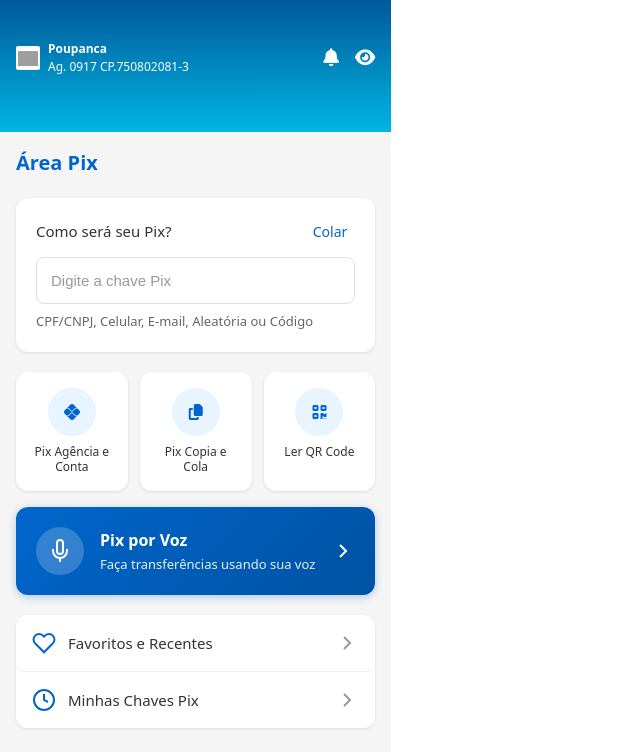
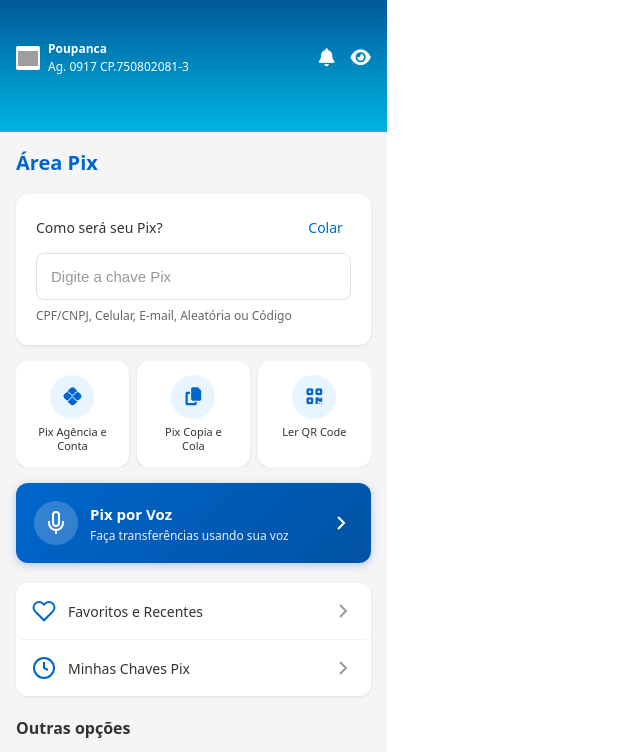
Before and after one commit to CaioLira18/SummerJobCaixa-PixPorVoz, a React (Vite) app: page /areaPix in a window 1280 px wide. Shown: the top 752 px of the page, without its empty margins (0-640 px from the left). Built offline with nearby package versions, Linux system fonts and the light colour scheme; grey boxes are pictures that could not be loaded.

Commit message:
[feat] - Update

```diff
--- a/src/css/TransacaoPage.css
+++ b/src/css/TransacaoPage.css
@@ -1,8 +1,8 @@
 .transacao-container {
   width: 100%;
+  min-height: 100vh;
   background-color: #f5f5f5;
-  display: flex;
-  flex-direction: column;
+  overflow-x: hidden;
 }
 
 .transacao-header {
@@ -12,6 +12,8 @@
   align-items: center;
   gap: 12px;
   box-shadow: 0 2px 8px rgba(0, 0, 0, 0.1);
+  width: 100%;
+  box-sizing: border-box;
 }
 
 .back-button {
@@ -23,6 +25,7 @@
   align-items: center;
   justify-content: center;
   transition: opacity 0.2s;
+  flex-shrink: 0;
 }
 
 .back-button:hover {
@@ -31,6 +34,8 @@
 
 .account-info {
   flex: 1;
+  min-width: 0;
+  overflow: hidden;
 }
 
 .account-info h2 {
@@ -39,17 +44,24 @@
   font-weight: 600;
   margin: 0;
   margin-bottom: 2px;
+  white-space: nowrap;
+  overflow: hidden;
+  text-overflow: ellipsis;
 }
 
 .account-info p {
   color: rgba(255, 255, 255, 0.9);
   font-size: 12px;
   margin: 0;
+  white-space: nowrap;
+  overflow: hidden;
+  text-overflow: ellipsis;
 }
 
 .header-actions {
   display: flex;
   gap: 12px;
+  flex-shrink: 0;
 }
 
 .icon-button {
@@ -68,10 +80,11 @@
 }
 
 .transacao-content {
-  flex: 1;
-  overflow-y: auto;
-  padding: 20px 16px;
   background-color: #f5f5f5;
+  padding: 20px 16px 80px 16px;
+  width: 100%;
+  box-sizing: border-box;
+  overflow-x: hidden;
 }
 
 .transacao-content h1 {
@@ -84,17 +97,18 @@
 
 .page-title {
   color: #0066CC;
-  font-size: 28px;
+  font-size: 24px;
   font-weight: 600;
-  margin: 0 0 24px 0;
+  margin: 0 0 20px 0;
 }
 
 .pix-input-section {
   background: white;
   border-radius: 12px;
   padding: 20px;
-  margin-bottom: 20px;
+  margin-bottom: 16px;
   box-shadow: 0 1px 3px rgba(0, 0, 0, 0.1);
+  box-sizing: border-box;
 }
 
 .pix-input-section input {
@@ -106,12 +120,15 @@
   justify-content: space-between;
   align-items: center;
   margin-bottom: 12px;
+  gap: 8px;
 }
 
 .input-header span {
-  font-size: 15px;
+  font-size: 14px;
   font-weight: 500;
   color: #333;
+  flex: 1;
+  min-width: 0;
 }
 
 .colar-button {
@@ -123,6 +140,7 @@
   cursor: pointer;
   padding: 4px 8px;
   transition: opacity 0.2s;
+  flex-shrink: 0;
 }
 
 .colar-button:hover {
@@ -150,27 +168,30 @@
 }
 
 .input-hint {
-  font-size: 13px;
+  font-size: 12px;
   color: #666;
   margin: 0;
+  line-height: 1.4;
 }
 
 .pix-options {
   display: flex;
-  gap: 12px;
+  gap: 8px;
   margin-bottom: 16px;
+  overflow-x: hidden;
 }
 
 .pix-option-card {
   flex: 1;
+  min-width: 0;
   background: white;
   border: none;
   border-radius: 12px;
-  padding: 16px 8px;
+  padding: 14px 8px;
   display: flex;
   flex-direction: column;
   align-items: center;
-  gap: 8px;
+  gap: 6px;
   cursor: pointer;
   transition: all 0.2s;
   box-shadow: 0 1px 3px rgba(0, 0, 0, 0.1);
@@ -182,24 +203,28 @@
 }
 
 .option-icon {
-  width: 48px;
-  height: 48px;
+  width: 44px;
+  height: 44px;
   background-color: #E8F4FF;
   border-radius: 50%;
   display: flex;
   align-items: center;
   justify-content: center;
+  flex-shrink: 0;
 }
 
-.option-icon {
-  color:#0066CC;
+.option-icon i {
+  color: #0066CC;
+  font-size: 18px;
 }
 
 .option-text {
-  font-size: 12px;
+  font-size: 11px;
   color: #333;
   text-align: center;
   line-height: 1.3;
+  word-wrap: break-word;
+  overflow-wrap: break-word;
 }
 
 .pix-por-voz {
@@ -207,14 +232,15 @@
   background: linear-gradient(135deg, #0066CC 0%, #0052A3 100%);
   border: none;
   border-radius: 12px;
-  padding: 20px;
+  padding: 18px;
   display: flex;
   align-items: center;
-  gap: 16px;
+  gap: 12px;
   cursor: pointer;
   margin-bottom: 20px;
   box-shadow: 0 2px 8px rgba(0, 102, 204, 0.3);
   transition: all 0.2s;
+  box-sizing: border-box;
 }
 
 .pix-por-voz:hover {
@@ -223,8 +249,8 @@
 }
 
 .voz-icon {
-  width: 48px;
-  height: 48px;
+  width: 44px;
+  height: 44px;
   background-color: rgba(255, 255, 255, 0.2);
   border-radius: 50%;
   display: flex;
@@ -236,19 +262,21 @@
 .voz-text {
   flex: 1;
   text-align: left;
+  min-width: 0;
 }
 
 .voz-text h3 {
   color: white;
-  font-size: 16px;
+  font-size: 15px;
   font-weight: 600;
   margin: 0 0 4px 0;
 }
 
 .voz-text p {
   color: rgba(255, 255, 255, 0.9);
-  font-size: 13px;
+  font-size: 12px;
   margin: 0;
+  line-height: 1.3;
 }
 
 .menu-list {
@@ -272,6 +300,7 @@
   transition: background-color 0.2s;
   font-size: 15px;
   color: #333;
+  box-sizing: border-box;
 }
 
 .menu-item:last-child {
@@ -286,12 +315,18 @@
   display: flex;
   align-items: center;
   gap: 12px;
+  flex: 1;
+  min-width: 0;
 }
 
 .menu-item-left span {
-  font-size: 15px;
+  font-size: 14px;
   color: #333;
   font-weight: 500;
+}
+
+.menu-item-left svg {
+  flex-shrink: 0;
 }
 
 .outras-opcoes {
@@ -314,7 +349,7 @@
 }
 
 .outras-opcoes .menu-item span {
-  font-size: 15px;
+  font-size: 14px;
   color: #333;
 }
 
@@ -335,3 +370,109 @@
 .transacao-content::-webkit-scrollbar-thumb:hover {
   background: #999;
 }
+
+/* Responsividade para telas pequenas */
+@media (max-width: 380px) {
+  .transacao-content {
+    padding: 16px 12px 80px 12px;
+  }
+
+  .page-title {
+    font-size: 22px;
+    margin-bottom: 16px;
+  }
+
+  .pix-input-section {
+    padding: 16px;
+  }
+
+  .input-header span {
+    font-size: 13px;
+  }
+
+  .pix-input {
+    padding: 12px;
+    font-size: 14px;
+  }
+
+  .input-hint {
+    font-size: 11px;
+  }
+
+  .pix-options {
+    gap: 6px;
+  }
+
+  .pix-option-card {
+    padding: 12px 6px;
+  }
+
+  .option-icon {
+    width: 40px;
+    height: 40px;
+  }
+
+  .option-icon i {
+    font-size: 16px;
+  }
+
+  .option-text {
+    font-size: 10px;
+  }
+
+  .pix-por-voz {
+    padding: 16px;
+    gap: 10px;
+  }
+
+  .voz-icon {
+    width: 40px;
+    height: 40px;
+  }
+
+  .voz-text h3 {
+    font-size: 14px;
+  }
+
+  .voz-text p {
+    font-size: 11px;
+  }
+
+  .menu-item {
+    padding: 14px 12px;
+  }
+
+  .menu-item-left span {
+    font-size: 13px;
+  }
+
+  .outras-opcoes h3 {
+    font-size: 15px;
+  }
+}
+
+@media (max-width: 340px) {
+  .page-title {
+    font-size: 20px;
+  }
+
+  .option-text {
+    font-size: 9px;
+  }
+
+  .pix-option-card {
+    padding: 10px 4px;
+  }
+
+  .voz-text h3 {
+    font-size: 13px;
+  }
+
+  .voz-text p {
+    font-size: 10px;
+  }
+
+  .menu-item-left span {
+    font-size: 12px;
+  }
+}
```
